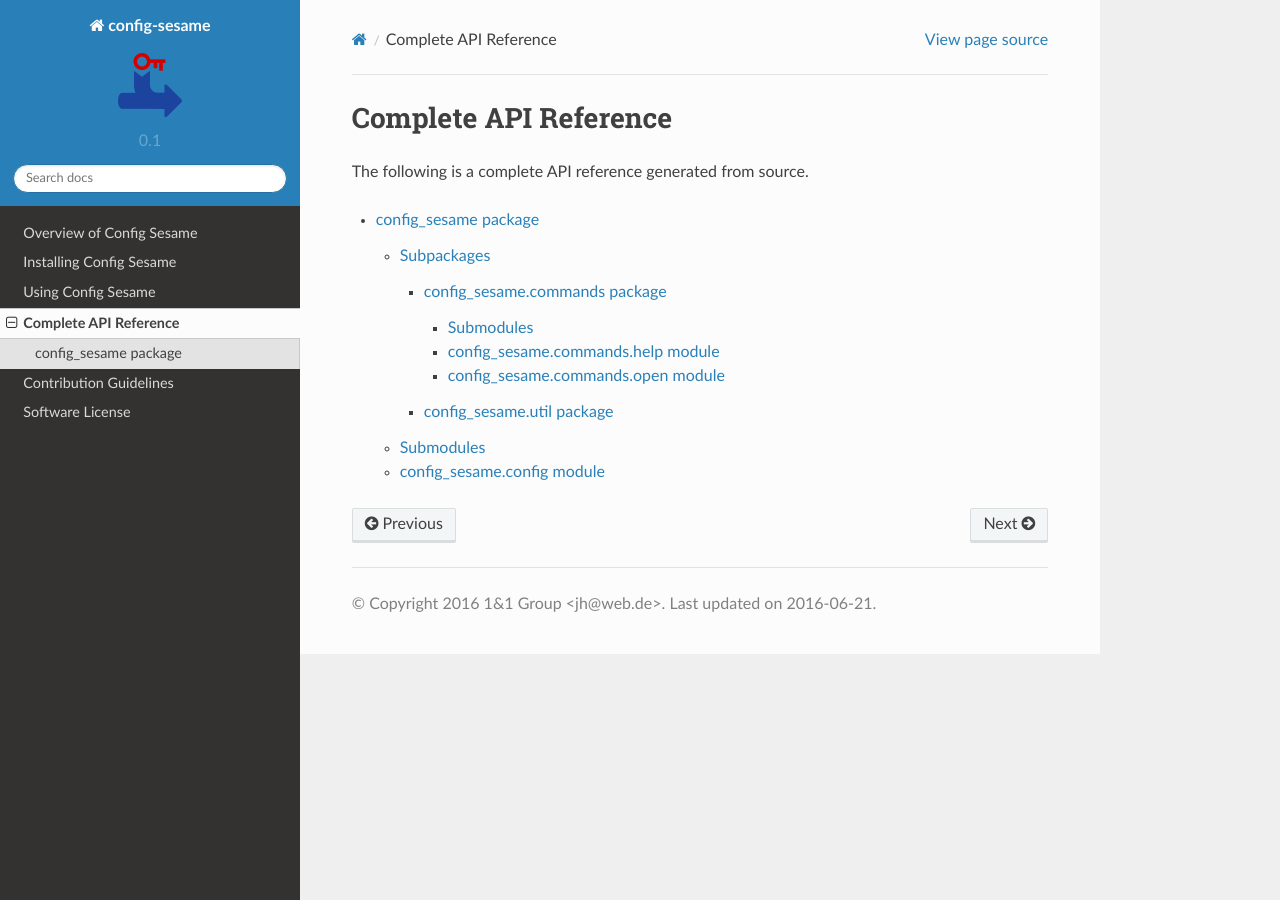
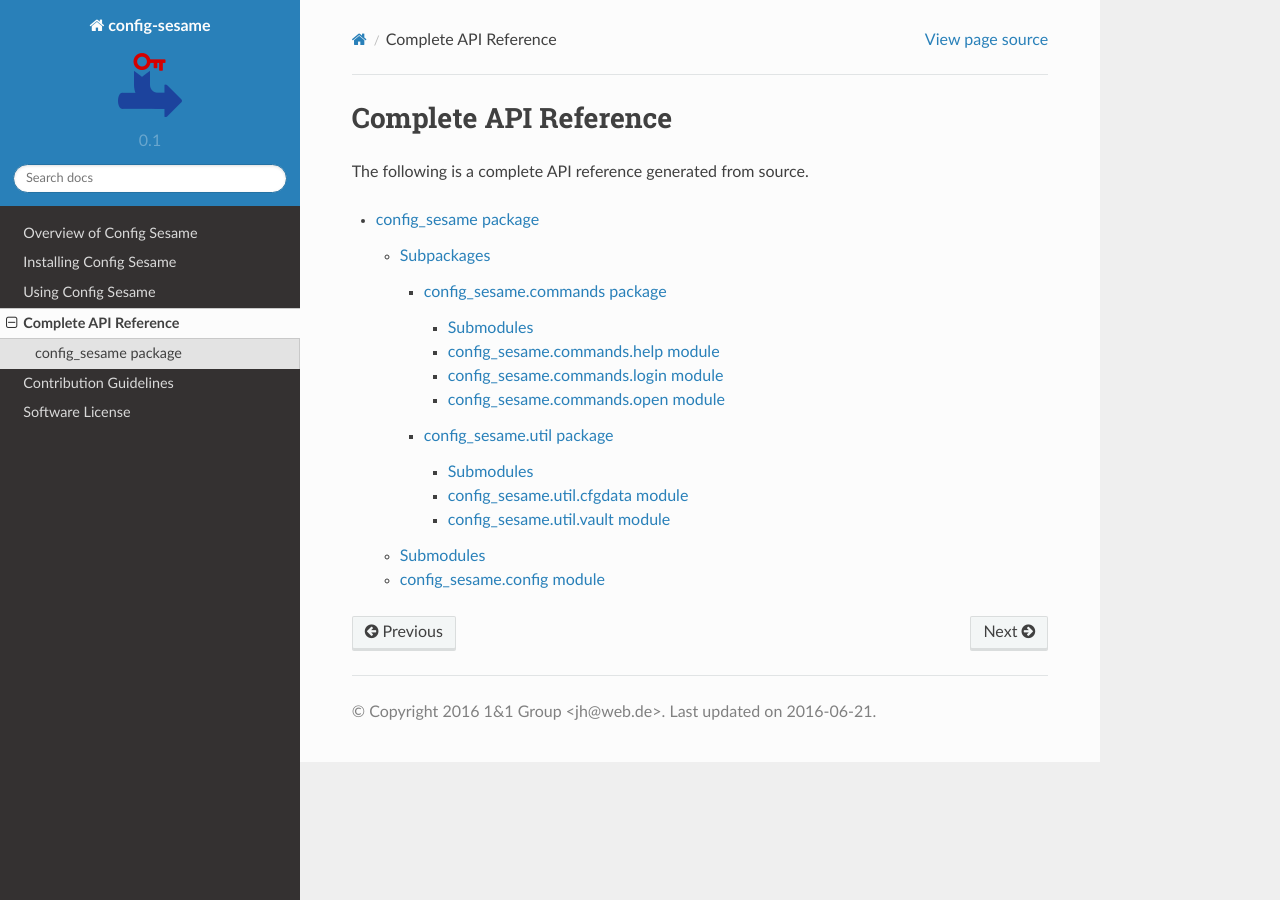
Before and after one commit to 1and1/config-sesame, a Sphinx documentation site: the page built from docs/api-reference.rst, in a window 1280 px wide. Built offline with Sphinx 7.4.7 and the Read the Docs theme 2.0.0, drawn with Linux system fonts in a browser that asks for light colours.

Commit message:
apidoc for new modules

```diff
--- a/docs/api/config_sesame.commands.rst
+++ b/docs/api/config_sesame.commands.rst
@@ -17,6 +17,14 @@ config_sesame.commands.help module
     :undoc-members:
     :show-inheritance:
 
+config_sesame.commands.login module
+-----------------------------------
+
+.. automodule:: config_sesame.commands.login
+    :members:
+    :undoc-members:
+    :show-inheritance:
+
 config_sesame.commands.open module
 ----------------------------------
 
--- a/docs/api/config_sesame.util.rst
+++ b/docs/api/config_sesame.util.rst
@@ -5,3 +5,22 @@ config_sesame.util package
     :members:
     :undoc-members:
     :show-inheritance:
+
+Submodules
+----------
+
+config_sesame.util.cfgdata module
+---------------------------------
+
+.. automodule:: config_sesame.util.cfgdata
+    :members:
+    :undoc-members:
+    :show-inheritance:
+
+config_sesame.util.vault module
+-------------------------------
+
+.. automodule:: config_sesame.util.vault
+    :members:
+    :undoc-members:
+    :show-inheritance:
```
